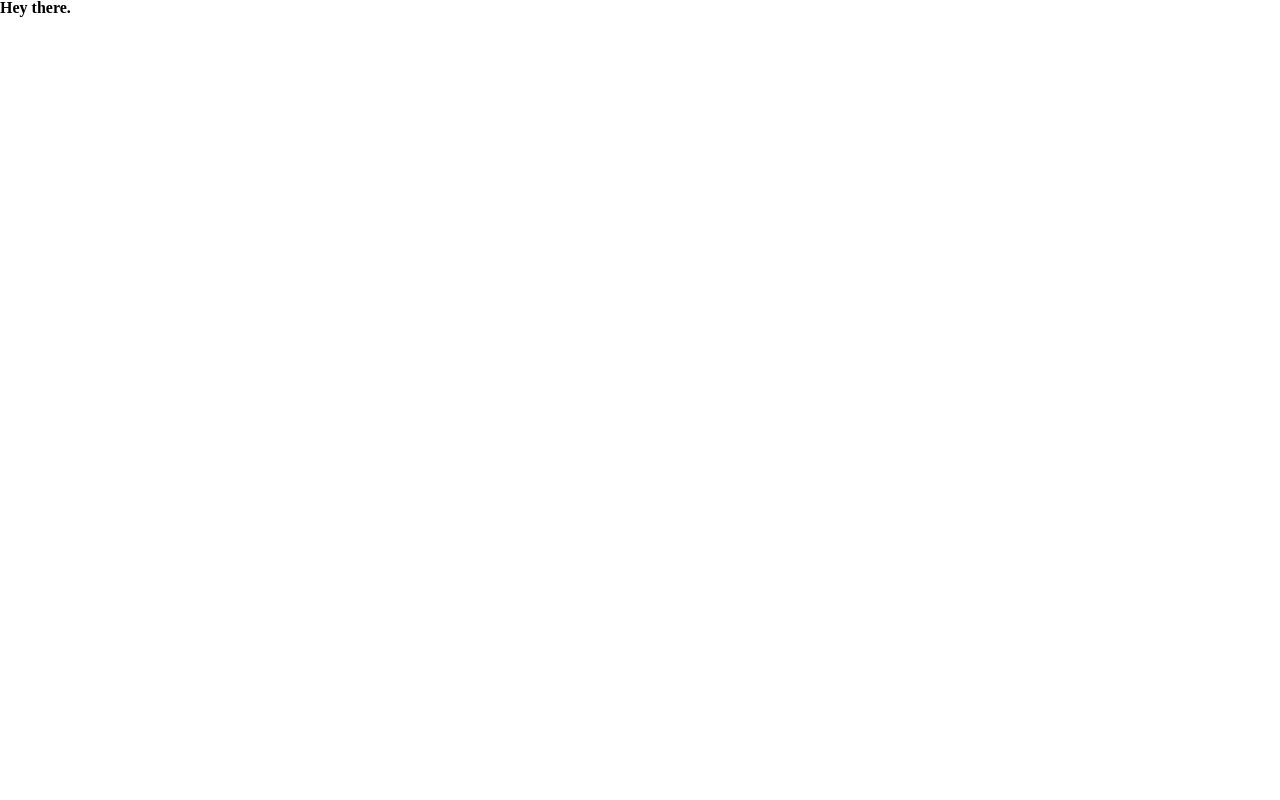
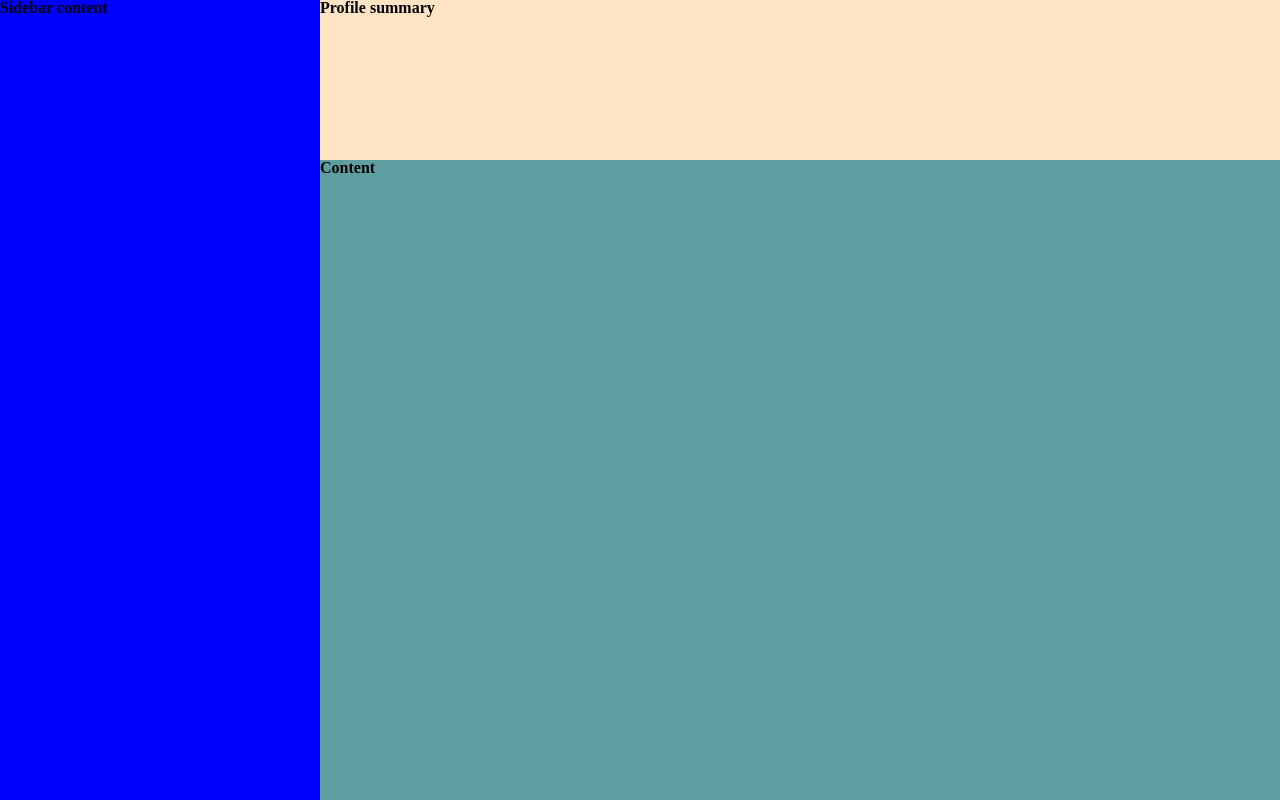
Before and after one commit to HPatto/sample_dashboard, a plain HTML site: page index.html in a window 1280 px wide. Drawn offline with Linux system fonts and the light colour scheme.

Commit message:
Include basic tiles

```diff
--- a/CSS/styles.css
+++ b/CSS/styles.css
@@ -1,3 +1,28 @@
 body {
     font-weight: 700;
 }
+
+.aggregator {
+    display: grid;
+    height: 100vh;
+    grid-template-columns: 1fr 3fr;
+    grid-template-rows: 1fr 4fr;
+}
+
+.sidebar {
+    background-color: blue;
+    grid-column: 1 / 2;
+    grid-row: 1 / 3;
+}
+
+.profile-summary {
+    background-color: bisque;
+    grid-column: 2 / 3;
+    grid-row: 1 / 2;
+}
+
+.content {
+    background-color: cadetblue;
+    grid-column: 2 / 3;
+    grid-row: 2 / 3;
+}
--- a/index.html
+++ b/index.html
@@ -8,6 +8,16 @@
     <title>Glomerate</title>
 </head>
 <body>
-    Hey there.
+    <div class="aggregator">
+        <div class="sidebar">
+            Sidebar content
+        </div>
+        <div class="profile-summary">
+            Profile summary
+        </div>
+        <div class="content">
+            Content
+        </div>
+    </div>
 </body>
 </html>
```
